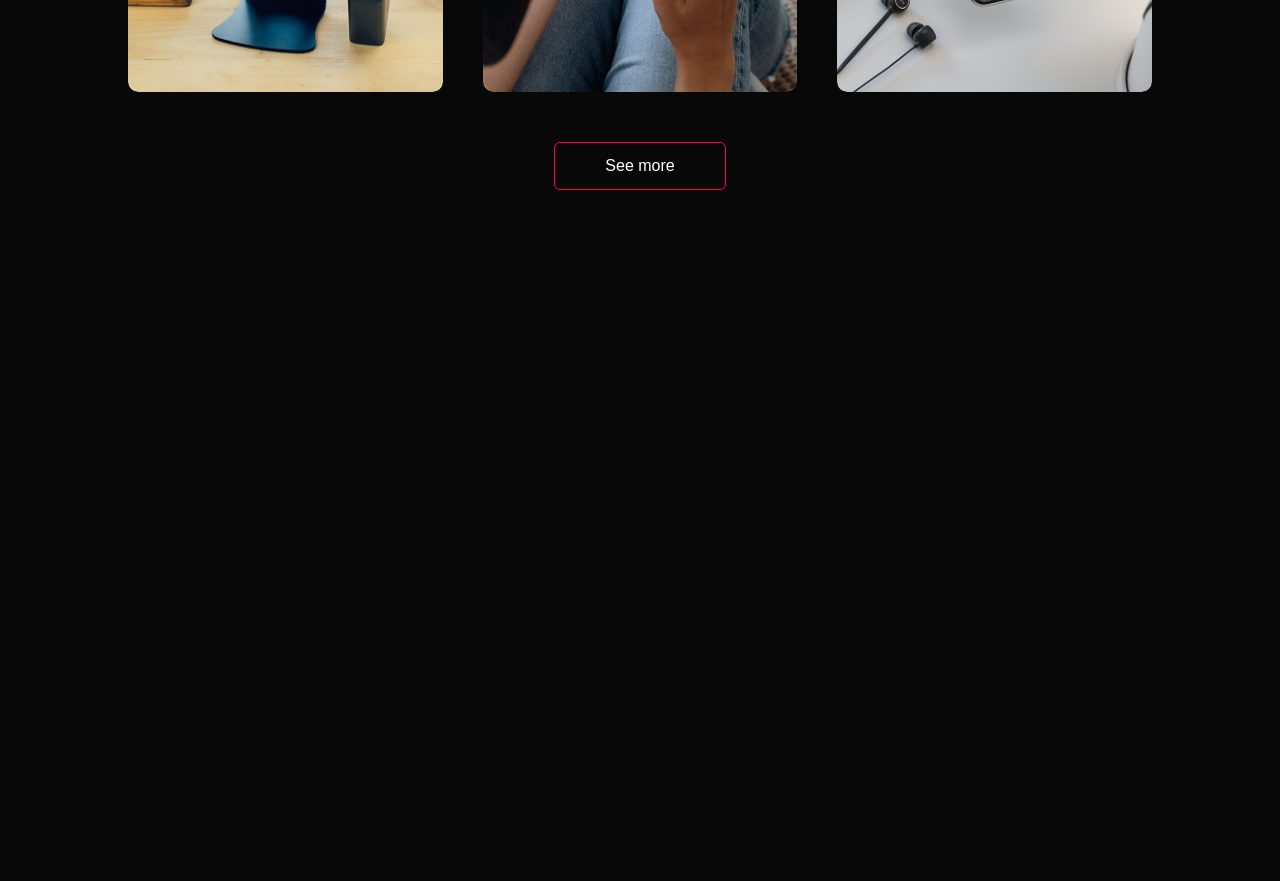
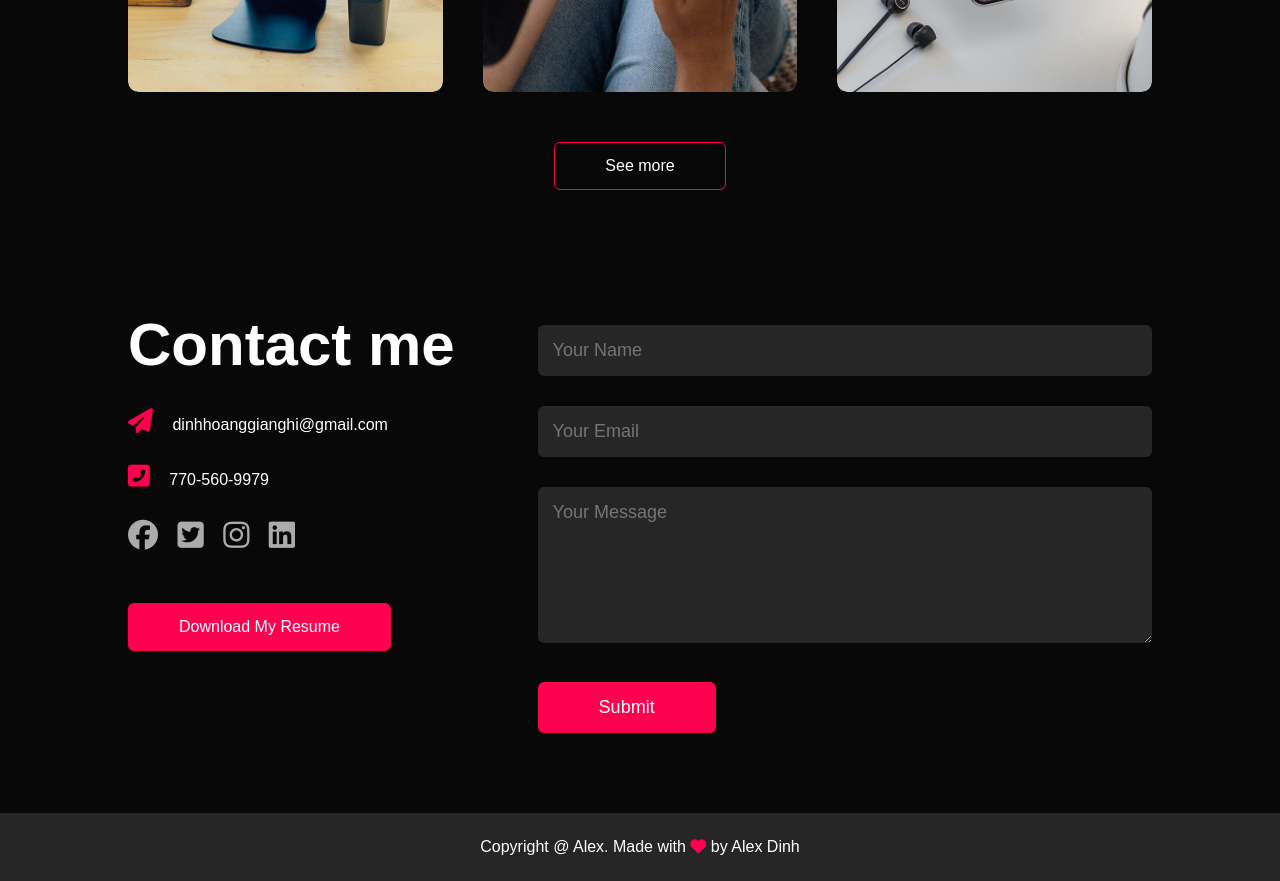
Before and after one commit to alexdinh2003/Personal-Portfolio-website, a plain HTML site: page index.html in a window 1280 px wide. Shown: the part 2162-3043 px from the top of the page. Before the commit the page ends 2462 px from the top, so only its background shows below. Drawn offline with Linux system fonts and the light colour scheme.

Commit message:
Third commit

```diff
--- a/index.html
+++ b/index.html
@@ -112,7 +112,7 @@
             </div>
         </div>
     </div>
-<!-- ---------------porfolio--------------- -->
+    <!-- ---------------porfolio--------------- -->
     <div id="portfolio">
         <div class="container">
             <h1 class="sub-title">My Work</h1>
@@ -145,7 +145,40 @@
             <a href="#" class="btn">See more</a>
         </div>
 
-</div>
+    </div>
+
+    <!-- ---------------Contact--------------- -->
+    <div id="contact">
+        <div class="container">
+            <div class="row">
+                <div class="contact-left">
+                    <h1 class="sub-title">Contact me</h1>
+                    <p><i class="fas fa-paper-plane"></i> dinhhoanggianghi@gmail.com</p>
+                    <p><i class="fas fa-phone-square-alt"></i> 770-560-9979</p>
+                    <div class="social-icons">
+                        <a href="https://www.facebook.com/"><i class="fab fa-facebook"></i></a>
+                        <a href=""><i class="fab fa-twitter-square"></i></a>
+                        <a href=""><i class="fab fa-instagram"></i></a>
+                        <a href=""><i class="fab fa-linkedin"></i></a>
+                    </div>
+                    <a href="images/_Nghi_Dinh_Resume 2022_ Submission.pdf" download class="btn btn2">Download My Resume</a>
+                </div>
+                <div class="contact-right">
+                    <form>
+                        <input type="text" name="Name" placeholder="Your Name" required>
+                        <input type="text" name="email" placeholder="Your Email" required>
+                        <textarea name="Message" rows="6" placeholder="Your Message"></textarea>
+                        <button type="submit" class="btn btn2">Submit</button>
+                    </form>
+                </div>
+            </div>
+        </div>
+        <div class="copyright">
+            <p>Copyright @ Alex. Made with <i class="fas fa-heart"></i> by Alex Dinh </p>
+        </div>
+    </div>
+
+
     <script>
 
         var tablinks = document.getElementsByClassName("tab-links");
--- a/style.css
+++ b/style.css
@@ -257,3 +257,72 @@ about-col-1 img{
 .btn:hover{
     background: #ff004f;
 }
+/* -------------contact-------------*/
+.contact-left{
+    flex-basis: 35%;
+}
+.contact-right{
+    flex-basis: 60%;
+}
+.contact-left p{
+    margin-top: 30px;
+}
+.contact-left p i{
+    color: #ff004f;
+    margin-right: 15px;
+    font-size: 25px;
+}
+.social-icons{
+    margin-top: 30px;
+}
+.social-icons a{
+    text-decoration: none;
+    font-size: 30px;
+    margin-right: 15px;
+    color: #ababab;
+    display: inline-block;
+    transition: transform 0.5s;
+}
+.social-icons a:hover{
+    color: #ff004f;
+    transform: translateY(-5px);
+}
+.btn.btn2{
+    display: inline-block;
+    background: #ff004f;
+}
+.contact-right form{
+    width: 100%;
+}
+form input, form textarea{
+    width: 100%;
+    border: 0;
+    outline: none;
+    background: #262626;
+    padding: 15px;
+    margin: 15px 0;
+    color: #fff;
+    font-size: 18px;
+    border-radius: 6px;
+}
+form .btn2{
+    padding: 14px 60px;
+    font-size: 18px;
+    margin-top: 20px;
+    cursor: pointer;
+}
+.copyright{
+    width: 100%;
+    text-align: center;
+    padding: 25px 0;
+    background: #262626;
+    font-weight: 300;
+    margin-top: 20px;
+}
+.copyright i{
+    color: #ff004f;
+}
+/*------------------------ css for small screen------------- */
+@media only screen and (max-width: 600px){
+
+}
```
